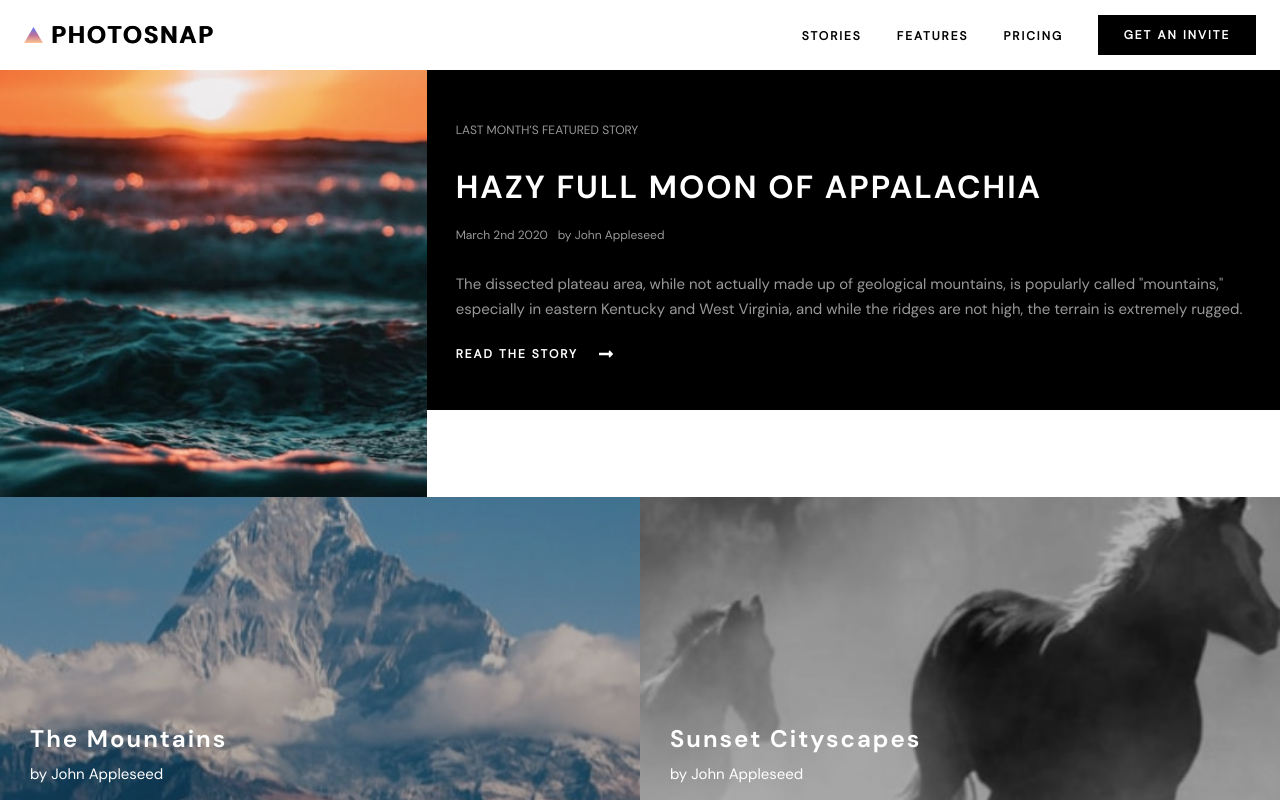
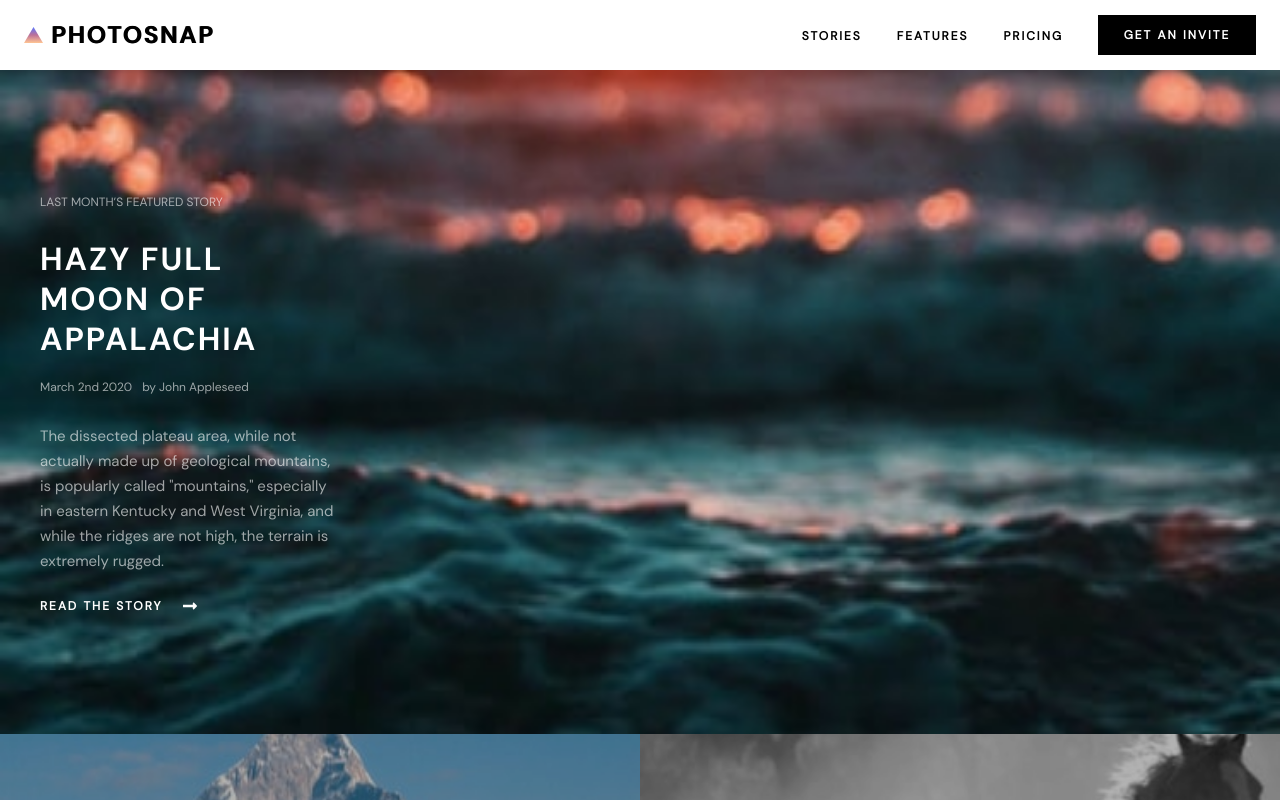
Before and after one commit to tsanev96/Photosnap, a React (Create React App) app: page /stories in a window 1280 px wide. Shown: the top 800 px of the page. Built offline with nearby package versions, Linux system fonts and the light colour scheme.

Commit message:
resposnive teaser

```diff
--- a/src/components/Stories/Stories.tsx
+++ b/src/components/Stories/Stories.tsx
@@ -4,13 +4,11 @@ import { ImageContent } from "../common/ImageText/ImageContent";
 import { InfoImageDetailed } from "../common/InfoImageDetailed/InfoImageDetailed";
 import { Stories as StoriesContainer } from "../common/Stories/Stories";
 import { storiesData, teaserStoryData } from "./storiesData";
+import "./_stories.scss";
 
 export const Stories = () => {
   return (
-    <div>
-      {/* {Object.values(storyImageMobile).map((el) => (
-        <img src={el.default} alt="" />
-      ))} */}
+    <div className="stories-wrapper">
       <ImageContent
         image={{
           mobile: teaserStoryData.image.mobile,
--- /dev/null
+++ b/src/components/Stories/_stories.scss
@@ -0,0 +1,10 @@
+@import "../../styles/mixins/mixins";
+@import "../../styles/functions/pixel-to-rem";
+
+.stories-wrapper {
+  .image-content__img-container {
+    @include breakpoint("phablet") {
+      display: none;
+    }
+  }
+}
--- a/src/components/common/ImageText/_image-content.scss
+++ b/src/components/common/ImageText/_image-content.scss
@@ -3,6 +3,7 @@
 
 .image-content {
   $self: &;
+  position: relative;
   display: flex;
   flex-direction: column;
 
@@ -12,9 +13,6 @@
     &__row-reversed {
       flex-direction: row-reverse;
     }
-  }
-
-  @include breakpoint("phablet") {
   }
 
   &__img-container {
--- a/src/components/common/InfoImageDetailed/InfoImageDetailed.tsx
+++ b/src/components/common/InfoImageDetailed/InfoImageDetailed.tsx
@@ -39,6 +39,18 @@ export const InfoImageDetailed: FC<PropsInfoImageDetailed> = ({
       </div>
       <Copy theme={theme} text={description} isOpacity />
       <ButtonArrow theme={theme} text="READ THE STORY" />
+      <div className="info-image-detailed__img-container">
+        <img
+          className="info-image-detailed__tablet"
+          src={image.tablet}
+          alt={image.alt}
+        />
+        <img
+          className="info-image-detailed__desktop"
+          src={image.desktop}
+          alt={image.alt}
+        />
+      </div>
     </div>
   );
 };
--- a/src/components/common/InfoImageDetailed/_info-image-detailed.scss
+++ b/src/components/common/InfoImageDetailed/_info-image-detailed.scss
@@ -2,7 +2,35 @@
 @import "../../../styles/functions/pixel-to-rem";
 
 .info-image-detailed {
+  $self: &;
   padding: rem(48) rem(29);
+
+  &__img-container {
+    background: orange;
+
+    img {
+      @include imageBackground;
+    }
+
+    #{$self} {
+      &__tablet {
+        display: none;
+        @include breakpoint("phablet") {
+          display: block;
+        }
+        @include breakpoint("laptop") {
+          display: none;
+        }
+      }
+
+      &__desktop {
+        display: none;
+        @include breakpoint("laptop") {
+          display: block;
+        }
+      }
+    }
+  }
 
   &__dark {
     background: var(--white-color);
@@ -10,6 +38,16 @@
 
   &__light {
     background: var(--primary-color);
+  }
+
+  @include breakpoint("phablet") {
+    padding: rem(120) rem(40);
+    width: rem(380);
+    background: none;
+  }
+
+  @include breakpoint("laptop") {
+    padding-left: rem(110);
   }
 
   .headline {
```
